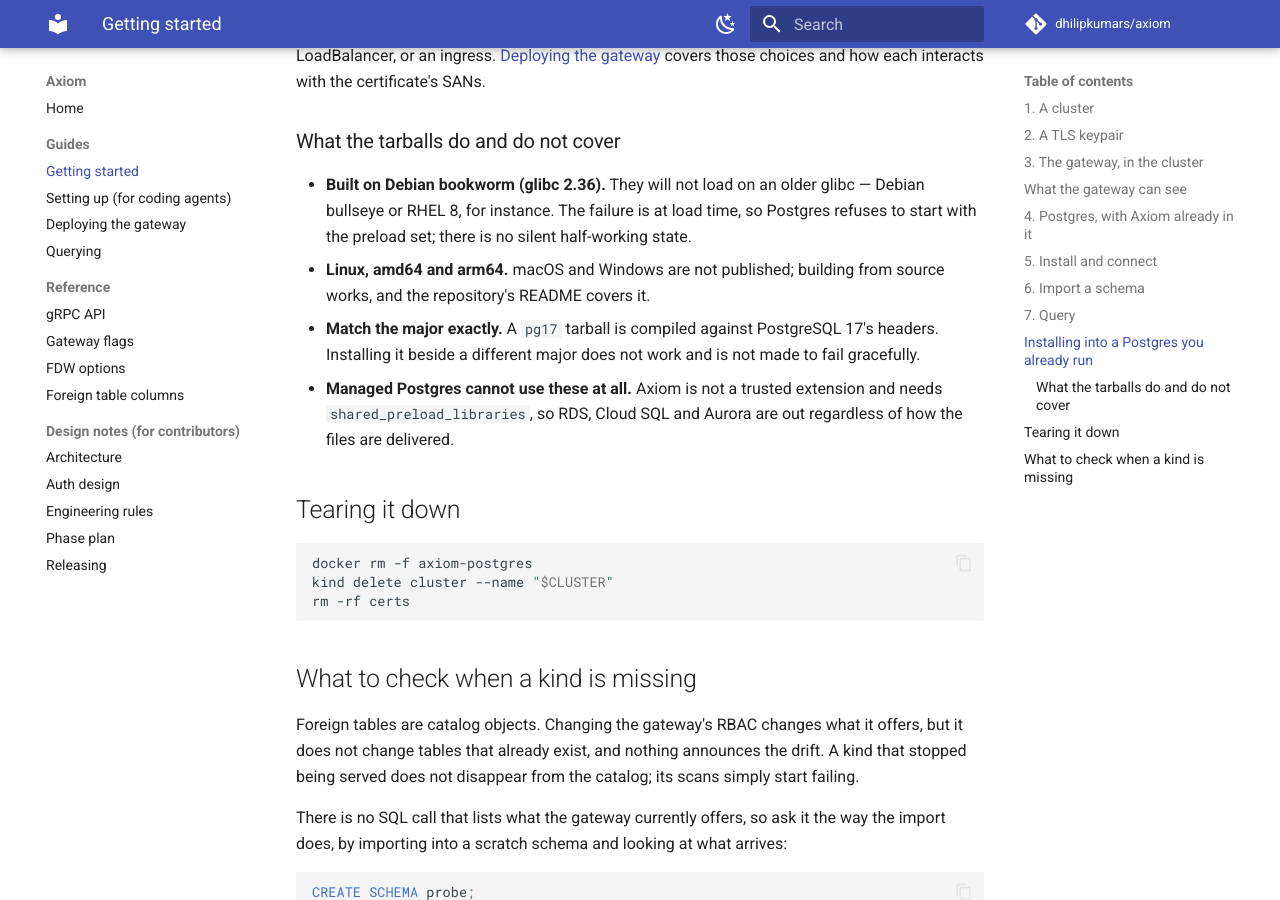
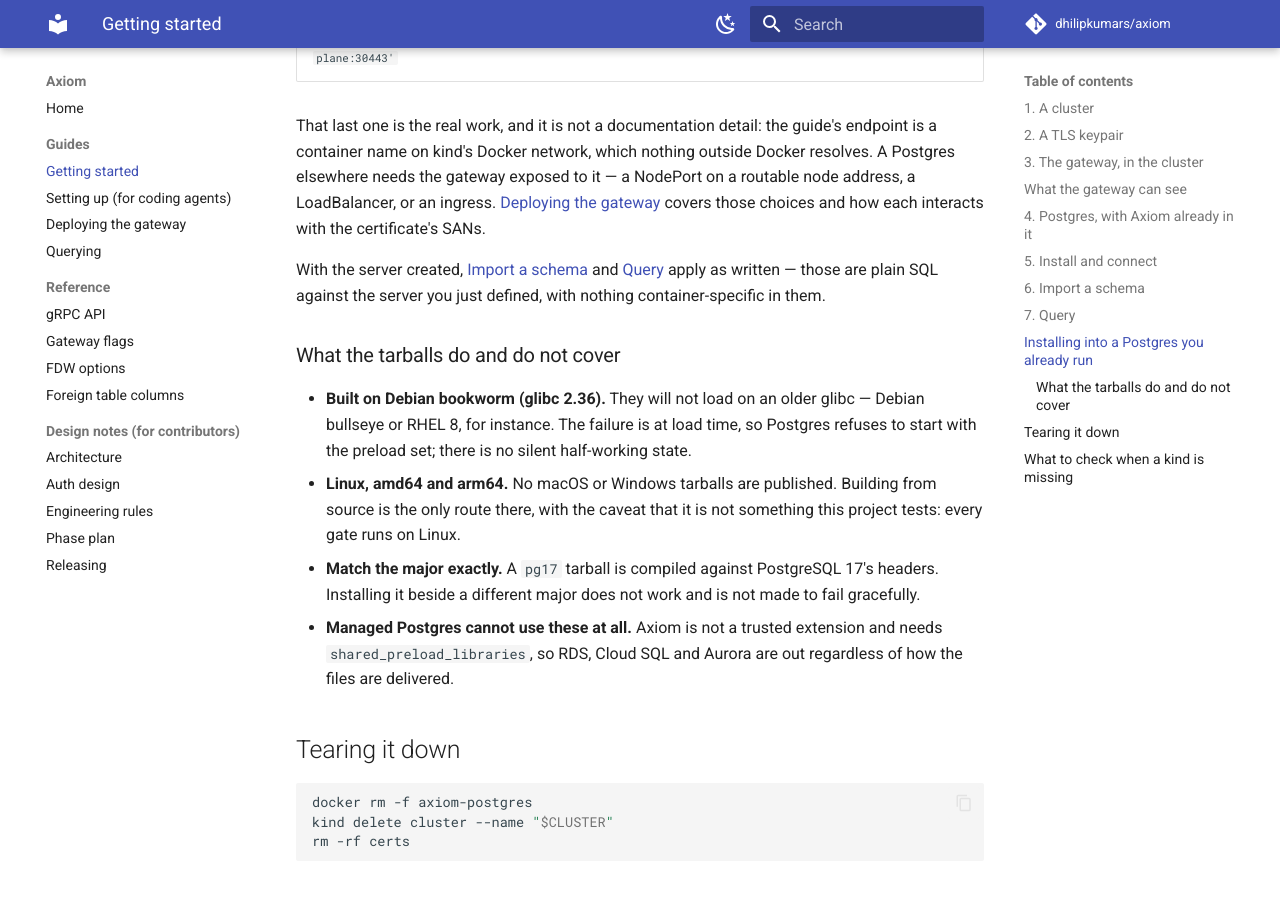
Before and after one commit to dhilipkumars/axiom, an MkDocs documentation site: the page built from docs/guides/getting-started.md, in a window 1280 px wide and 900 px high, scrolled down 6986 px. Built offline with MkDocs 1.6.1 and Material for MkDocs 9.7.7, drawn with Linux system fonts in a browser that asks for light colours; comment, search, counter and statistics services are not loaded; some of the changed text lies outside the part shown.

Commit message:
Tell the reader to clone before telling them to cd into the checkout
Third documentation review. Six findings, all real, two of them
introduced by the round before.

**The source-build fallback could not run.** This guide opens by
promising nothing is built from source and applies manifests without
cloning, and then the fallback I added last round said `cd extension`.
There is no checkout to cd into. It clones first now, says that this is
the one part of the guide that needs one, and notes that
`cargo pgrx install` writes where `pg_config` points and therefore needs
the permission to do it.

**The same false README pointer, in the other place.** Last round fixed
the one at line 263 and missed the one in the limits list, which also
claimed Windows works. Nothing in this repository supports or tests
Windows; every gate runs on Linux, and it now says that rather than
implying a supported path.

**The external-Postgres section stopped at a server with no tables.** It
listed what differs from step 5 and ended, so the reader had a
FOREIGN SERVER and nothing to query, while the tarball's own INSTALL.md
went all the way to a SELECT. It now sends them to steps 6 and 7, which
are plain SQL with nothing container-specific in them.

**The changeset snippet 404s a second way.** Removing the hardcoded
v0.1.0 last round left `$V` unset, so it expanded to
`.../download/v/axiom--pg17-...`. It assigns V with a comment saying
what to put there.

**RELEASING.md credited the wrong workflow.** It said publishing a
release matters because `gateway-image.yml` triggers on it, which was
true when written; `postgres-image.yml` now does most of the work --
images, tarballs, the install check, then the floating tags.

**INSTALL.md presented ca_cert as mandatory**, which sends anyone whose
gateway has a publicly-trusted certificate to a file that does not
exist. getting-started has always said it is optional; INSTALL.md says
so now too. Moving that note also repaired the SQL block it had split in
half.

Verified by generating the tarball and reading its INSTALL.md rather
than the script: the DDL is one contiguous block again. Tarball gate
green for pg17 against a stock postgres:17, mkdocs strict and
release-check clean.

Co-Authored-By: Claude Opus 5 <noreply@anthropic.com>

````diff
--- a/docs/guides/getting-started.md
+++ b/docs/guides/getting-started.md
@@ -267,11 +267,19 @@ rebuild.
 route into an existing Postgres.** That needs a Rust toolchain and
 `cargo-pgrx` matching the `pg_config` of the server you are installing into:
 
+This is the one part of this guide that does need a checkout:
+
 ```sh
+git clone https://github.com/dhilipkumars/axiom.git
+cd axiom
 cargo install cargo-pgrx --version 0.19.2 --locked
 cargo pgrx init --pg17 "$(which pg_config)"
 cd extension && cargo pgrx install --release --no-default-features --features pg17
 ```
+
+`cargo pgrx install` writes into the directories `pg_config` reports, so it
+needs permission to do that — run it as a user who has it, or with `sudo -E`
+so the toolchain stays on `PATH`.
 
 The feature must match that major — `pg16`, `pg17` or `pg18` — or the build
 fails in a way that does not name the cause.
@@ -339,14 +347,19 @@ a NodePort on a routable node address, a LoadBalancer, or an ingress.
 [Deploying the gateway](deploying.md) covers those choices and how each
 interacts with the certificate's SANs.
 
+With the server created, [Import a schema](#6-import-a-schema) and
+[Query](#7-query) apply as written — those are plain SQL against the server you
+just defined, with nothing container-specific in them.
+
 ### What the tarballs do and do not cover
 
 - **Built on Debian bookworm (glibc 2.36).** They will not load on an older
   glibc — Debian bullseye or RHEL 8, for instance. The failure is at load time,
   so Postgres refuses to start with the preload set; there is no silent
   half-working state.
-- **Linux, amd64 and arm64.** macOS and Windows are not published; building
-  from source works, and the repository's README covers it.
+- **Linux, amd64 and arm64.** No macOS or Windows tarballs are published.
+  Building from source is the only route there, with the caveat that it is not
+  something this project tests: every gate runs on Linux.
 - **Match the major exactly.** A `pg17` tarball is compiled against
   PostgreSQL 17's headers. Installing it beside a different major does not
   work and is not made to fail gracefully.
````
Also changed, not shown: .changes/extension-tarballs.md (+2 -2 lines), docs/RELEASING.md (+8 -3 lines), 1 other file.
